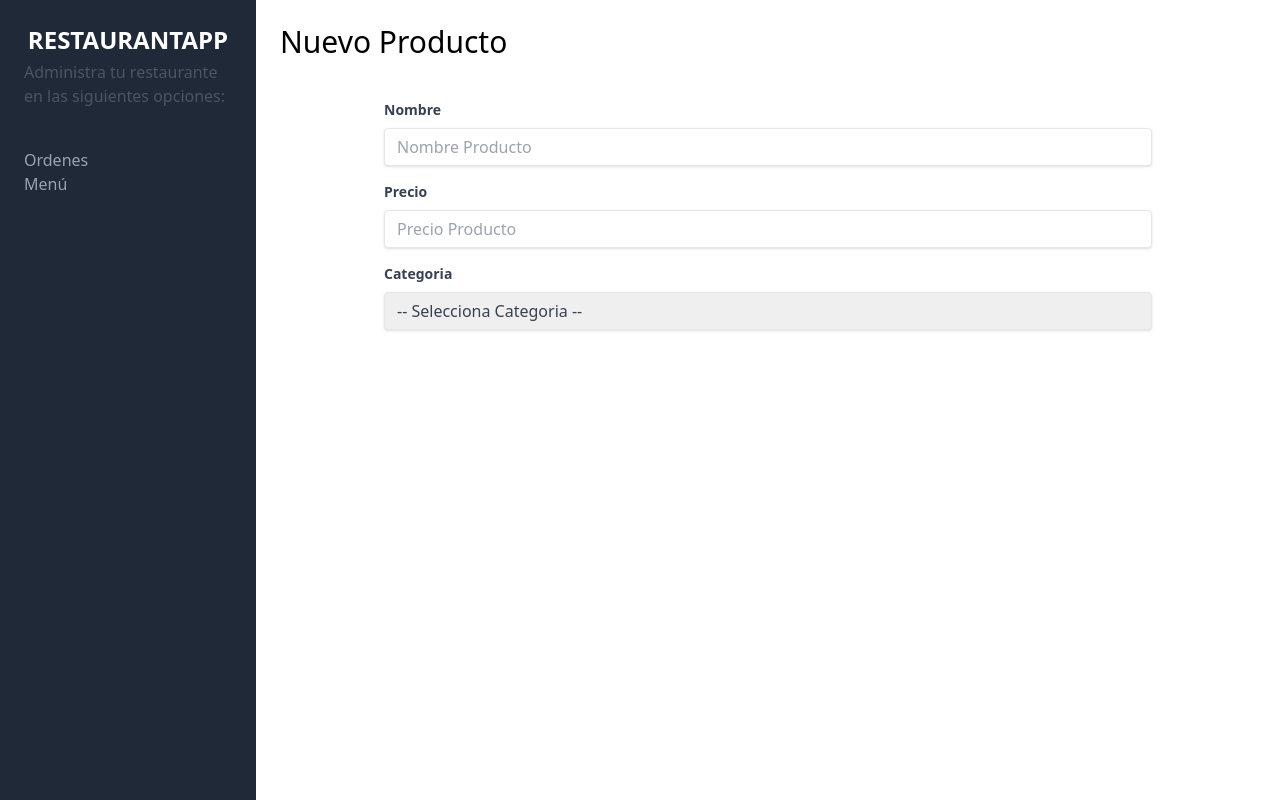
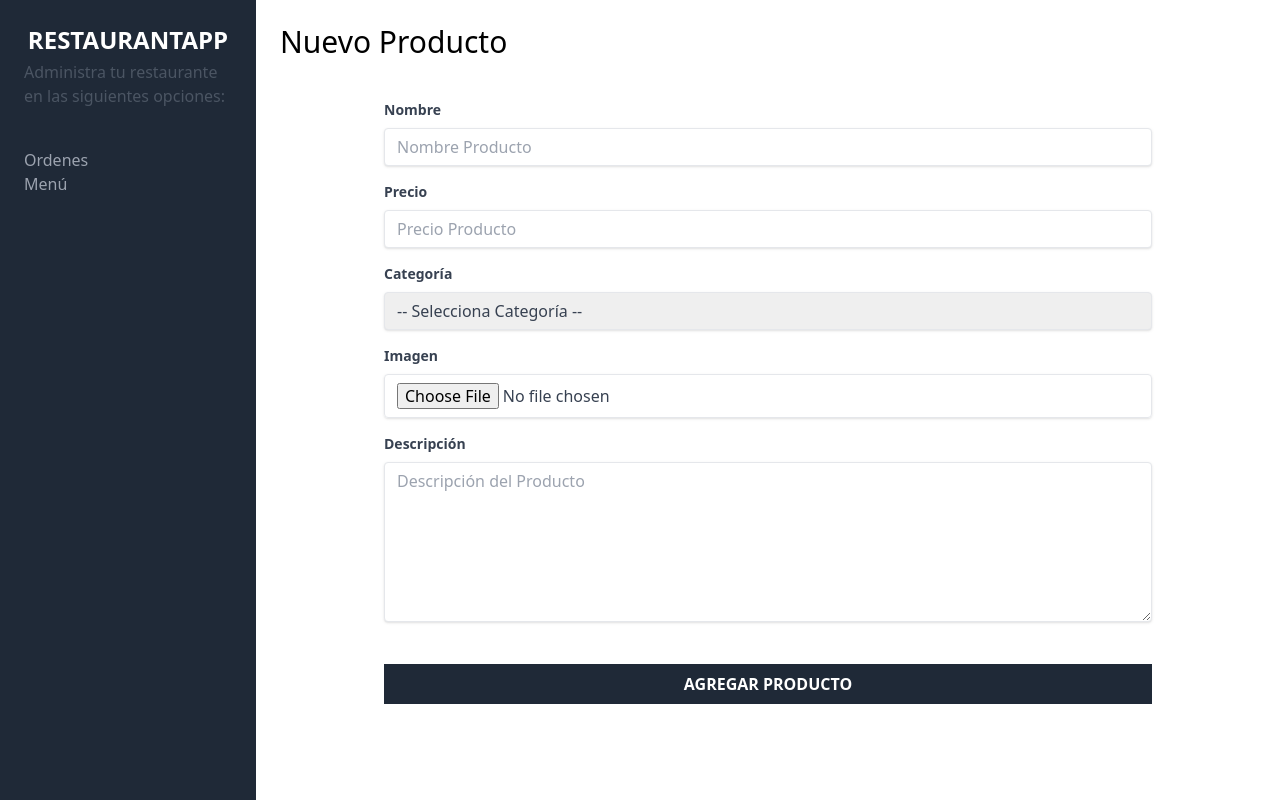
Before and after one commit to Nowels033/restauranteWeb, a React (Create React App) app: page /nuevo-producto in a window 1280 px wide. Built offline with nearby package versions, Linux system fonts and the light colour scheme.

Commit message:
firebase

```diff
--- a/package.json
+++ b/package.json
@@ -7,12 +7,15 @@
     "@testing-library/jest-dom": "^6.6.3",
     "@testing-library/react": "^16.2.0",
     "@testing-library/user-event": "^13.5.0",
+    "firebase": "^11.6.0",
+    "formik": "^2.4.6",
     "react": "^19.0.0",
     "react-dom": "^19.0.0",
     "react-router": "^6.30.0",
     "react-router-dom": "^6.30.0",
     "react-scripts": "^5.0.1",
-    "web-vitals": "^2.1.4"
+    "web-vitals": "^2.1.4",
+    "yup": "^1.6.1"
   },
   "scripts": {
     "start": "npm run watch:css && react-scripts start",
--- a/src/App.js
+++ b/src/App.js
@@ -8,21 +8,22 @@ import Menu from "./components/paginas/Menu";
 import NuevoProducto from "./components/paginas/NuevoProducto";
 import Sidebar from "./components/ui/Sidebar";
 
+import firebase , { FirebaseContext } from "./firebase";
+
 function App() {
   return (
-    <div className="md:flex min-h-screen">
-
-      <Sidebar />
-
-      <div className="md:w-3/5 xl:w-4/5 p-6">
+    <FirebaseContext.Provider value={{ firebase }}>
+  <div className="md:flex min-h-screen">
+    <Sidebar />
+    <div className="md:w-3/5 xl:w-4/5 p-6">
       <Routes>
-        <Route path="/" element={<Ordenes /> } />
-        <Route path="/menu" element={<Menu /> } />
-        <Route path="/nuevo-producto" element={<NuevoProducto /> } />
-
+        <Route path="/" element={<Ordenes />} />
+        <Route path="/menu" element={<Menu />} />
+        <Route path="/nuevo-producto" element={<NuevoProducto />} />
       </Routes>
-      </div>
     </div>
+  </div>
+</FirebaseContext.Provider>
   );
 }
 
--- a/src/components/paginas/NuevoProducto.js
+++ b/src/components/paginas/NuevoProducto.js
@@ -1,46 +1,205 @@
-import React from "react";
+import React , {useContext} from "react";
+import { useFormik } from "formik";
+import * as Yup from "yup";
+import { FirebaseContext } from "../../firebase";
+import { collection, addDoc } from "firebase/firestore";
+import { useNavigate } from "react-router-dom";
+
+
+import { getStorage, ref, uploadBytes, getDownloadURL,uploadBytesResumable } from "firebase/storage";
+
+
+
 
 const NuevoProducto = () => {
+
+    //context con las operaciones de firebase
+    const { firebase } = useContext(FirebaseContext);
+    console.log(firebase);
+
+    //hook para redireccionar
+    const navigate = useNavigate();
+
+    //leer formulario y validar
+    const formik = useFormik({
+        initialValues: {
+            nombre: '',
+            precio: '',
+            categoria: '',
+            imagen: '',
+            descripcion: ''
+        },
+        validationSchema: Yup.object({
+            nombre: Yup.string()
+                .min(3, 'El nombre es inferior a 3 caracteres')
+                .required('El nombre del producto es obligatorio'),
+            precio: Yup.number()
+                .min(1, 'El precio es muy bajo')
+                .required('El precio es obligatorio'),
+            categoria: Yup.string()
+                .required('La categoría es obligatoria'),
+            //imagen: Yup.string()
+             //   .required('La imagen es obligatoria'),
+            descripcion: Yup.string()
+                .required('La descripción es obligatoria')
+        }),
+        onSubmit: async datos => {
+            //console.log(datos);
+
+            try {
+                let urlImagen = '';
+
+                if (datos.imagen) {
+                const storage = getStorage(firebase.app); // obtenemos instancia
+                const storageRef = ref(storage, `productos/${Date.now()}_${datos.imagen.name}`); // nombre único
+
+                // subimos archivo
+                await uploadBytes(storageRef, datos.imagen);
+
+                // obtenemos URL
+                urlImagen = await getDownloadURL(storageRef);
+                }
+                //guardar en la base de datos
+                await addDoc(collection(firebase.db, 'productos'), {
+                    disponible: true,
+                    nombre: datos.nombre,
+                    precio: Number(datos.precio),
+                    categoria: datos.categoria,
+                    descripcion: datos.descripcion,
+                    imagen: datos.imagen ? datos.imagen.name : '' // puedes gestionar el upload luego
+                });
+
+                console.log("Producto agregado con éxito");
+                navigate('/menu');
+            } catch (error) {
+                console.log("Error al guardar en Firebase:", error);
+            }
+        }
+    });
+
     return (
         <>
             <h1 className="text-3xl font-light mb-4">Nuevo Producto</h1>
 
             <div className="flex justify-center mt-10">
+                <div className="w-full max-w-3xl">
+                    <form onSubmit={formik.handleSubmit}>
+                        <div className="mb-4">
+                            <label htmlFor="nombre" className="block text-gray-700 text-sm font-bold mb-2">Nombre</label>
+                            <input
+                                id="nombre"
+                                name="nombre"
+                                type="text"
+                                placeholder="Nombre Producto"
+                                className="shadow appearance-none border rounded w-full py-2 px-3 text-gray-700 leading-tight focus:outline-none focus:shadow-outline"
+                                value={formik.values.nombre}
+                                onChange={formik.handleChange}
+                                onBlur={formik.handleBlur}
+                            />
+                        </div>
 
-        <div className="w-full max-w-3xl">
-            <form>
+                        {formik.touched.nombre && formik.errors.nombre ? (
+                            <div className="my-2 bg-red-100 border-l-4 border-red-500 text-red-700 p-4">
+                                <p className="font-bold">Error</p>
+                                <p>{formik.errors.nombre}</p>
+                            </div>
+                        ) : null}
 
                         <div className="mb-4">
-                    <label className="block text-gray-700 text-sm font-bold mb-2 html"htmlFor="nombre">Nombre</label>
-                    <input id="nombre" type="text" placeholder="Nombre Producto" className="shadow appearance-none border rounded w-full py-2 px-3 text-gray-700 leading-tight focus:outline-none focus:shadow-outline"/>
+                            <label htmlFor="precio" className="block text-gray-700 text-sm font-bold mb-2">Precio</label>
+                            <input
+                                id="precio"
+                                name="precio"
+                                type="number"
+                                min="0"
+                                placeholder="Precio Producto"
+                                className="shadow appearance-none border rounded w-full py-2 px-3 text-gray-700 leading-tight focus:outline-none focus:shadow-outline"
+                                value={formik.values.precio}
+                                onChange={formik.handleChange}
+                                onBlur={formik.handleBlur}
+                            />
                         </div>
 
-                <div className="mb-4">
-                    <label className="block text-gray-700 text-sm font-bold mb-2 html"htmlFor="Precio">Precio</label>
-                    <input id="Precio" type="number" min="0" placeholder="Precio Producto" className="shadow appearance-none border rounded w-full py-2 px-3 text-gray-700 leading-tight focus:outline-none focus:shadow-outline"/>
+                        {formik.touched.precio && formik.errors.precio ? (
+                            <div className="my-2 bg-red-100 border-l-4 border-red-500 text-red-700 p-4">
+                                <p className="font-bold">Error</p>
+                                <p>{formik.errors.precio}</p>
                             </div>
+                        ) : null}
 
                         <div className="mb-4">
-                    <label className="block text-gray-700 text-sm font-bold mb-2 html"htmlFor="Precio">Categoria</label>
-
-                    <select className="shadow appearance-none border rounded w-full py-2 px-3 text-gray-700 leading-tight focus:outline-none focus:shadow-outline"
-                    id="Categoria"
-                    name="Categoria">
-
-                        <option value="">-- Selecciona Categoria --</option>
+                            <label htmlFor="categoria" className="block text-gray-700 text-sm font-bold mb-2">Categoría</label>
+                            <select
+                                id="categoria"
+                                name="categoria"
+                                className="shadow appearance-none border rounded w-full py-2 px-3 text-gray-700 leading-tight focus:outline-none focus:shadow-outline"
+                                value={formik.values.categoria}
+                                onChange={formik.handleChange}
+                                onBlur={formik.handleBlur}
+                            >
+                                <option value="">-- Selecciona Categoría --</option>
                                 <option value="1">Categoría 1</option>
                                 <option value="2">Categoría 2</option>
                                 <option value="3">Categoría 3</option>
                                 <option value="4">Categoría 4</option>
-
+                                <option value="5">Categoría 5</option>
+                                <option value="6">Categoría 6</option>
+                                <option value="7">Categoría 7</option>
                             </select>
                         </div>
 
+                        {formik.touched.categoria && formik.errors.categoria ? (
+                            <div className="my-2 bg-red-100 border-l-4 border-red-500 text-red-700 p-4">
+                                <p className="font-bold">Error</p>
+                                <p>{formik.errors.categoria}</p>
+                            </div>
+                        ) : null}
+
+                        <div className="mb-4">
+                            <label htmlFor="imagen" className="block text-gray-700 text-sm font-bold mb-2">Imagen</label>
+                            <input
+                                id="imagen"
+                                name="imagen"
+                                type="file"
+                                className="shadow appearance-none border rounded w-full py-2 px-3 text-gray-700 leading-tight focus:outline-none focus:shadow-outline"
+                                onChange={(e) =>
+                                    formik.setFieldValue("imagen", e.currentTarget.files[0])
+                                }
+                                onBlur={formik.handleBlur}
+                                accept="image/*"
+                            />
+                        </div>
+
+                        <div className="mb-4">
+                            <label htmlFor="descripcion" className="block text-gray-700 text-sm font-bold mb-2">Descripción</label>
+                            <textarea
+                                id="descripcion"
+                                name="descripcion"
+                                placeholder="Descripción del Producto"
+                                className="shadow appearance-none border rounded w-full py-2 px-3 text-gray-700 leading-tight focus:outline-none focus:shadow-outline h-40"
+                                value={formik.values.descripcion}
+                                onChange={formik.handleChange}
+                                onBlur={formik.handleBlur}
+                            />
+                        </div>
+
+                        {formik.touched.descripcion && formik.errors.descripcion ? (
+                            <div className="my-2 bg-red-100 border-l-4 border-red-500 text-red-700 p-4">
+                                <p className="font-bold">Error</p>
+                                <p>{formik.errors.descripcion}</p>
+                            </div>
+                        ) : null}
+
+                        <input
+                            type="submit"
+                            className="bg-gray-800 hover:bg-gray-900 w-full mt-5 p-2 text-white uppercase font-bold"
+                            value="Agregar Producto"
+                        />
                     </form>
                 </div>
             </div>
         </>
     );
-}
+};
 
 export default NuevoProducto;
--- a/src/css/main.css
+++ b/src/css/main.css
@@ -492,6 +492,10 @@ video {
 [hidden]:where(:not([hidden="until-found"])) {
   display: none;
 }
+.my-2 {
+  margin-top: 0.5rem;
+  margin-bottom: 0.5rem;
+}
 .mb-2 {
   margin-bottom: 0.5rem;
 }
@@ -507,6 +511,9 @@ video {
 .mt-10 {
   margin-top: 2.5rem;
 }
+.mt-5 {
+  margin-top: 1.25rem;
+}
 .block {
   display: block;
 }
@@ -515,6 +522,9 @@ video {
 }
 .flex {
   display: flex;
+}
+.h-40 {
+  height: 10rem;
 }
 .min-h-screen {
   min-height: 100vh;
@@ -537,6 +547,13 @@ video {
 .border {
   border-width: 1px;
 }
+.border-l-4 {
+  border-left-width: 4px;
+}
+.border-red-500 {
+  --tw-border-opacity: 1;
+  border-color: rgb(239 68 68 / var(--tw-border-opacity, 1));
+}
 .bg-blue-800 {
   --tw-bg-opacity: 1;
   background-color: rgb(30 64 175 / var(--tw-bg-opacity, 1));
@@ -545,8 +562,15 @@ video {
   --tw-bg-opacity: 1;
   background-color: rgb(31 41 55 / var(--tw-bg-opacity, 1));
 }
+.bg-red-100 {
+  --tw-bg-opacity: 1;
+  background-color: rgb(254 226 226 / var(--tw-bg-opacity, 1));
+}
 .p-2 {
   padding: 0.5rem;
+}
+.p-4 {
+  padding: 1rem;
 }
 .p-6 {
   padding: 1.5rem;
@@ -606,6 +630,10 @@ video {
   --tw-text-opacity: 1;
   color: rgb(55 65 81 / var(--tw-text-opacity, 1));
 }
+.text-red-700 {
+  --tw-text-opacity: 1;
+  color: rgb(185 28 28 / var(--tw-text-opacity, 1));
+}
 .text-white {
   --tw-text-opacity: 1;
   color: rgb(255 255 255 / var(--tw-text-opacity, 1));
@@ -622,6 +650,10 @@ video {
 .hover\:bg-blue-700:hover {
   --tw-bg-opacity: 1;
   background-color: rgb(29 78 216 / var(--tw-bg-opacity, 1));
+}
+.hover\:bg-gray-900:hover {
+  --tw-bg-opacity: 1;
+  background-color: rgb(17 24 39 / var(--tw-bg-opacity, 1));
 }
 .hover\:bg-yellow-500:hover {
   --tw-bg-opacity: 1;
--- /dev/null
+++ b/src/firebase/config.js
@@ -0,0 +1,12 @@
+// For Firebase JS SDK v7.20.0 and later, measurementId is optional
+const firebaseConfig = {
+    apiKey: "AIzaSyCVUVTSsmYFisc-94CQAyQ_ej9ZSm3ws2A",
+    authDomain: "restaurant-c3065.firebaseapp.com",
+    projectId: "restaurant-c3065",
+    storageBucket: "restaurant-c3065.firebasestorage.app",
+    messagingSenderId: "236064106557",
+    appId: "1:236064106557:web:ac37732f5864deb2062254",
+    measurementId: "G-XDCCFTH676"
+  };
+
+  export default firebaseConfig;
--- /dev/null
+++ b/src/firebase/context.js
@@ -0,0 +1,5 @@
+import { createContext } from 'react';
+
+const FirebaseContext = createContext(null);
+
+export default FirebaseContext;
--- /dev/null
+++ b/src/firebase/firebase.js
@@ -0,0 +1,19 @@
+import { initializeApp, getApps, getApp } from 'firebase/app';
+import { getFirestore } from 'firebase/firestore';
+import firebaseConfig from './config';
+
+
+class Firebase {
+    constructor() {
+        if (!getApps().length) {
+            this.app = initializeApp(firebaseConfig);
+        } else {
+            this.app = getApp(); // usa el primero si ya está iniciado
+        }
+
+        this.db = getFirestore(this.app); // aquí obtienes Firestore
+    }
+}
+
+const firebase = new Firebase();
+export default firebase;
--- /dev/null
+++ b/src/firebase/index.js
@@ -0,0 +1,7 @@
+import firebase from "./firebase";
+
+import FirebaseContext from "./context";
+
+export {  FirebaseContext };
+
+export default firebase;
```
Also changed, not shown: 1 other file (tests, documents, lock files or other folders). Lines whose indentation alone changed are shown as unchanged.
